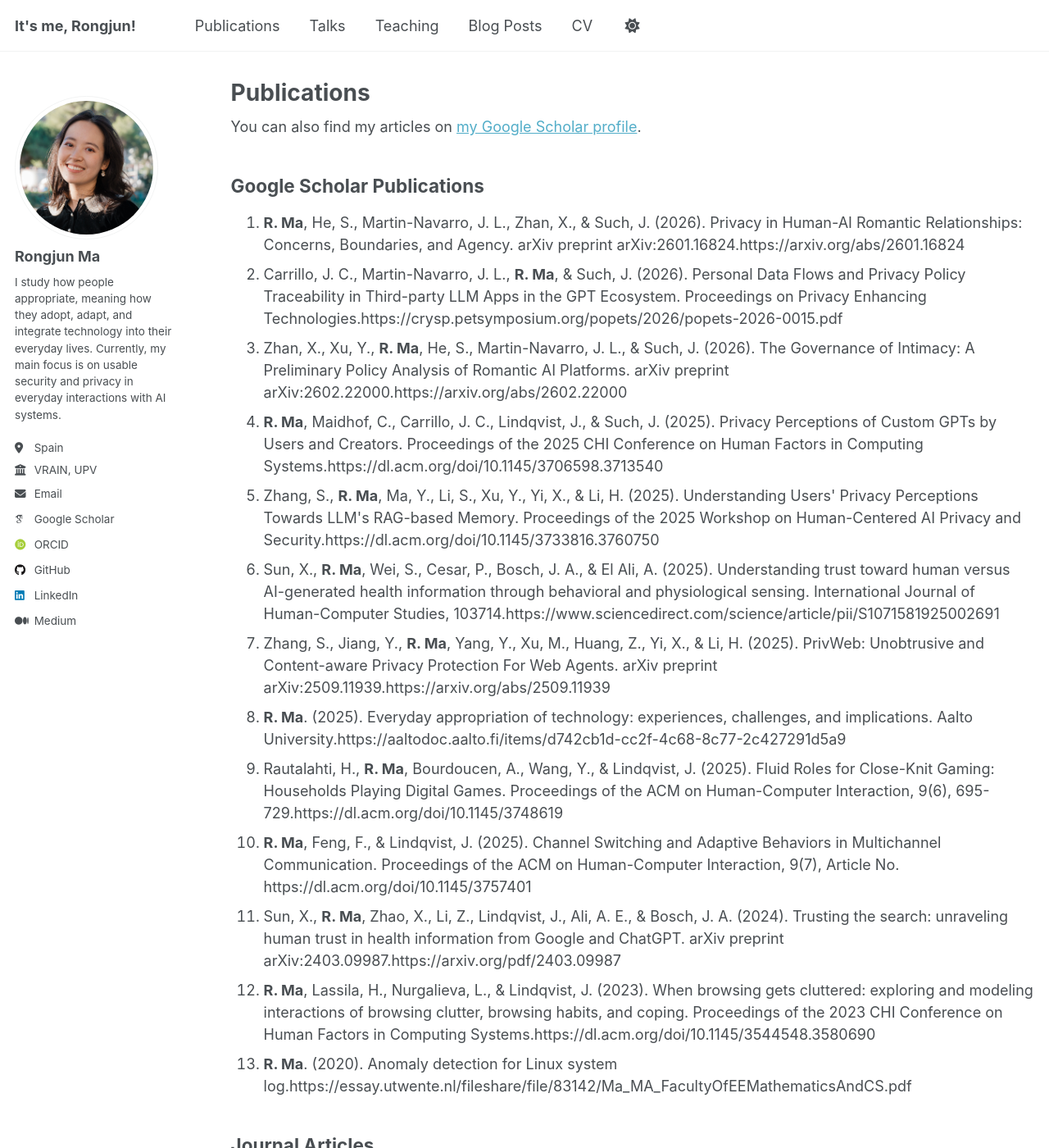
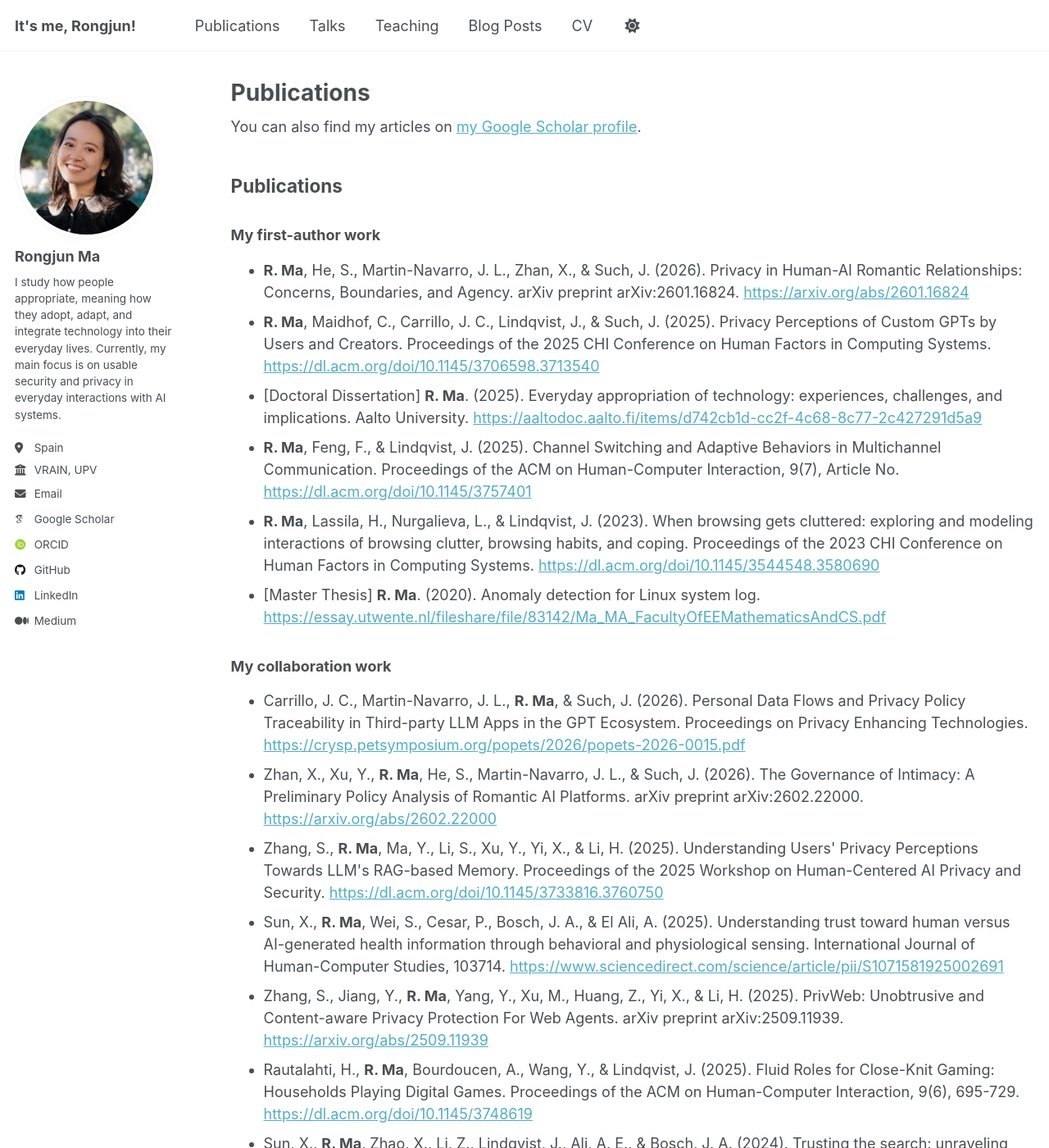
Before and after one commit to marongjun/marongjun.github.io, a Jekyll site: the page built from _pages/publications.html, in a window 1280 px wide and 1400 px high. Shown: the whole window at 82% size. Built offline with Jekyll 4.4.1, drawn with Linux system fonts in a browser that asks for light colours; some web fonts are replaced; some of the changed text lies outside the part shown.

Commit message:
edited publication list

```diff
--- a/_pages/publications.html
+++ b/_pages/publications.html
@@ -10,43 +10,24 @@ author_profile: true
 {% endif %}
 
 <section class="publication-list-apa">
-  <h2>Google Scholar Publications</h2>
-  <ol>
-    <li><strong>R. Ma</strong>, He, S., Martin-Navarro, J. L., Zhan, X., & Such, J. (2026). Privacy in Human-AI Romantic Relationships: Concerns, Boundaries, and Agency. arXiv preprint arXiv:2601.16824.https://arxiv.org/abs/2601.16824 </li>
-    <li>Carrillo, J. C., Martin-Navarro, J. L., <strong>R. Ma</strong>, & Such, J. (2026). Personal Data Flows and Privacy Policy Traceability in Third-party LLM Apps in the GPT Ecosystem. Proceedings on Privacy Enhancing Technologies.https://crysp.petsymposium.org/popets/2026/popets-2026-0015.pdf</li>
-    <li>Zhan, X., Xu, Y., <strong>R. Ma</strong>, He, S., Martin-Navarro, J. L., & Such, J. (2026). The Governance of Intimacy: A Preliminary Policy Analysis of Romantic AI Platforms. arXiv preprint arXiv:2602.22000.https://arxiv.org/abs/2602.22000</li>
-    <li><strong>R. Ma</strong>, Maidhof, C., Carrillo, J. C., Lindqvist, J., & Such, J. (2025). Privacy Perceptions of Custom GPTs by Users and Creators. Proceedings of the 2025 CHI Conference on Human Factors in Computing Systems.https://dl.acm.org/doi/10.1145/3706598.3713540</li>
-    <li>Zhang, S., <strong>R. Ma</strong>, Ma, Y., Li, S., Xu, Y., Yi, X., & Li, H. (2025). Understanding Users' Privacy Perceptions Towards LLM's RAG-based Memory. Proceedings of the 2025 Workshop on Human-Centered AI Privacy and Security.https://dl.acm.org/doi/10.1145/3733816.3760750</li>
-    <li>Sun, X., <strong>R. Ma</strong>, Wei, S., Cesar, P., Bosch, J. A., & El Ali, A. (2025). Understanding trust toward human versus AI-generated health information through behavioral and physiological sensing. International Journal of Human-Computer Studies, 103714.https://www.sciencedirect.com/science/article/pii/S1071581925002691</li>
-    <li>Zhang, S., Jiang, Y., <strong>R. Ma</strong>, Yang, Y., Xu, M., Huang, Z., Yi, X., & Li, H. (2025). PrivWeb: Unobtrusive and Content-aware Privacy Protection For Web Agents. arXiv preprint arXiv:2509.11939.https://arxiv.org/abs/2509.11939</li>
-    <li><strong>R. Ma</strong>. (2025). Everyday appropriation of technology: experiences, challenges, and implications. Aalto University.https://aaltodoc.aalto.fi/items/d742cb1d-cc2f-4c68-8c77-2c427291d5a9</li>
-    <li>Rautalahti, H., <strong>R. Ma</strong>, Bourdoucen, A., Wang, Y., & Lindqvist, J. (2025). Fluid Roles for Close-Knit Gaming: Households Playing Digital Games. Proceedings of the ACM on Human-Computer Interaction, 9(6), 695-729.https://dl.acm.org/doi/10.1145/3748619</li>
-    <li><strong>R. Ma</strong>, Feng, F., & Lindqvist, J. (2025). Channel Switching and Adaptive Behaviors in Multichannel Communication. Proceedings of the ACM on Human-Computer Interaction, 9(7), Article No. https://dl.acm.org/doi/10.1145/3757401</li>
-    <li>Sun, X., <strong>R. Ma</strong>, Zhao, X., Li, Z., Lindqvist, J., Ali, A. E., & Bosch, J. A. (2024). Trusting the search: unraveling human trust in health information from Google and ChatGPT. arXiv preprint arXiv:2403.09987.https://arxiv.org/pdf/2403.09987</li>
-    <li><strong>R. Ma</strong>, Lassila, H., Nurgalieva, L., & Lindqvist, J. (2023). When browsing gets cluttered: exploring and modeling interactions of browsing clutter, browsing habits, and coping. Proceedings of the 2023 CHI Conference on Human Factors in Computing Systems.https://dl.acm.org/doi/10.1145/3544548.3580690</li>
-    <li><strong>R. Ma</strong>. (2020). Anomaly detection for Linux system log.https://essay.utwente.nl/fileshare/file/83142/Ma_MA_FacultyOfEEMathematicsAndCS.pdf</li>
-  </ol>
+  <h2>Publications</h2>
+  <h3>My first-author work</h3>
+  <ul>
+    <li><strong>R. Ma</strong>, He, S., Martin-Navarro, J. L., Zhan, X., & Such, J. (2026). Privacy in Human-AI Romantic Relationships: Concerns, Boundaries, and Agency. arXiv preprint arXiv:2601.16824. <a href="https://arxiv.org/abs/2601.16824" target="_blank" rel="noopener noreferrer">https://arxiv.org/abs/2601.16824</a></li>
+    <li><strong>R. Ma</strong>, Maidhof, C., Carrillo, J. C., Lindqvist, J., & Such, J. (2025). Privacy Perceptions of Custom GPTs by Users and Creators. Proceedings of the 2025 CHI Conference on Human Factors in Computing Systems. <a href="https://dl.acm.org/doi/10.1145/3706598.3713540" target="_blank" rel="noopener noreferrer">https://dl.acm.org/doi/10.1145/3706598.3713540</a></li>
+    <li>[Doctoral Dissertation] <strong>R. Ma</strong>. (2025). Everyday appropriation of technology: experiences, challenges, and implications. Aalto University. <a href="https://aaltodoc.aalto.fi/items/d742cb1d-cc2f-4c68-8c77-2c427291d5a9" target="_blank" rel="noopener noreferrer">https://aaltodoc.aalto.fi/items/d742cb1d-cc2f-4c68-8c77-2c427291d5a9</a></li>
+    <li><strong>R. Ma</strong>, Feng, F., & Lindqvist, J. (2025). Channel Switching and Adaptive Behaviors in Multichannel Communication. Proceedings of the ACM on Human-Computer Interaction, 9(7), Article No. <a href="https://dl.acm.org/doi/10.1145/3757401" target="_blank" rel="noopener noreferrer">https://dl.acm.org/doi/10.1145/3757401</a></li>
+    <li><strong>R. Ma</strong>, Lassila, H., Nurgalieva, L., & Lindqvist, J. (2023). When browsing gets cluttered: exploring and modeling interactions of browsing clutter, browsing habits, and coping. Proceedings of the 2023 CHI Conference on Human Factors in Computing Systems. <a href="https://dl.acm.org/doi/10.1145/3544548.3580690" target="_blank" rel="noopener noreferrer">https://dl.acm.org/doi/10.1145/3544548.3580690</a></li>
+    <li>[Master Thesis] <strong>R. Ma</strong>. (2020). Anomaly detection for Linux system log. <a href="https://essay.utwente.nl/fileshare/file/83142/Ma_MA_FacultyOfEEMathematicsAndCS.pdf" target="_blank" rel="noopener noreferrer">https://essay.utwente.nl/fileshare/file/83142/Ma_MA_FacultyOfEEMathematicsAndCS.pdf</a></li>
+  </ul>
+  <h3>My collaboration work</h3>
+  <ul>
+    <li>Carrillo, J. C., Martin-Navarro, J. L., <strong>R. Ma</strong>, & Such, J. (2026). Personal Data Flows and Privacy Policy Traceability in Third-party LLM Apps in the GPT Ecosystem. Proceedings on Privacy Enhancing Technologies. <a href="https://crysp.petsymposium.org/popets/2026/popets-2026-0015.pdf" target="_blank" rel="noopener noreferrer">https://crysp.petsymposium.org/popets/2026/popets-2026-0015.pdf</a></li>
+    <li>Zhan, X., Xu, Y., <strong>R. Ma</strong>, He, S., Martin-Navarro, J. L., & Such, J. (2026). The Governance of Intimacy: A Preliminary Policy Analysis of Romantic AI Platforms. arXiv preprint arXiv:2602.22000. <a href="https://arxiv.org/abs/2602.22000" target="_blank" rel="noopener noreferrer">https://arxiv.org/abs/2602.22000</a></li>
+    <li>Zhang, S., <strong>R. Ma</strong>, Ma, Y., Li, S., Xu, Y., Yi, X., & Li, H. (2025). Understanding Users' Privacy Perceptions Towards LLM's RAG-based Memory. Proceedings of the 2025 Workshop on Human-Centered AI Privacy and Security. <a href="https://dl.acm.org/doi/10.1145/3733816.3760750" target="_blank" rel="noopener noreferrer">https://dl.acm.org/doi/10.1145/3733816.3760750</a></li>
+    <li>Sun, X., <strong>R. Ma</strong>, Wei, S., Cesar, P., Bosch, J. A., & El Ali, A. (2025). Understanding trust toward human versus AI-generated health information through behavioral and physiological sensing. International Journal of Human-Computer Studies, 103714. <a href="https://www.sciencedirect.com/science/article/pii/S1071581925002691" target="_blank" rel="noopener noreferrer">https://www.sciencedirect.com/science/article/pii/S1071581925002691</a></li>
+    <li>Zhang, S., Jiang, Y., <strong>R. Ma</strong>, Yang, Y., Xu, M., Huang, Z., Yi, X., & Li, H. (2025). PrivWeb: Unobtrusive and Content-aware Privacy Protection For Web Agents. arXiv preprint arXiv:2509.11939. <a href="https://arxiv.org/abs/2509.11939" target="_blank" rel="noopener noreferrer">https://arxiv.org/abs/2509.11939</a></li>
+    <li>Rautalahti, H., <strong>R. Ma</strong>, Bourdoucen, A., Wang, Y., & Lindqvist, J. (2025). Fluid Roles for Close-Knit Gaming: Households Playing Digital Games. Proceedings of the ACM on Human-Computer Interaction, 9(6), 695-729. <a href="https://dl.acm.org/doi/10.1145/3748619" target="_blank" rel="noopener noreferrer">https://dl.acm.org/doi/10.1145/3748619</a></li>
+    <li>Sun, X., <strong>R. Ma</strong>, Zhao, X., Li, Z., Lindqvist, J., Ali, A. E., & Bosch, J. A. (2024). Trusting the search: unraveling human trust in health information from Google and ChatGPT. arXiv preprint arXiv:2403.09987. <a href="https://arxiv.org/pdf/2403.09987" target="_blank" rel="noopener noreferrer">https://arxiv.org/pdf/2403.09987</a></li>
+  </ul>
 </section>
-
-{% include base_path %}
-
-<!-- New style rendering if publication categories are defined -->
-{% if site.publication_category %}
-  {% for category in site.publication_category  %}
-    {% assign title_shown = false %}
-    {% for post in site.publications reversed %}
-      {% if post.category != category[0] %}
-        {% continue %}
-      {% endif %}
-      {% unless title_shown %}
-        <h2>{{ category[1].title }}</h2><hr />
-        {% assign title_shown = true %}
-      {% endunless %}
-      {% include archive-single.html %}
-    {% endfor %}
-  {% endfor %}
-{% else %}
-  {% for post in site.publications reversed %}
-    {% include archive-single.html %}
-  {% endfor %}
-{% endif %}
```
